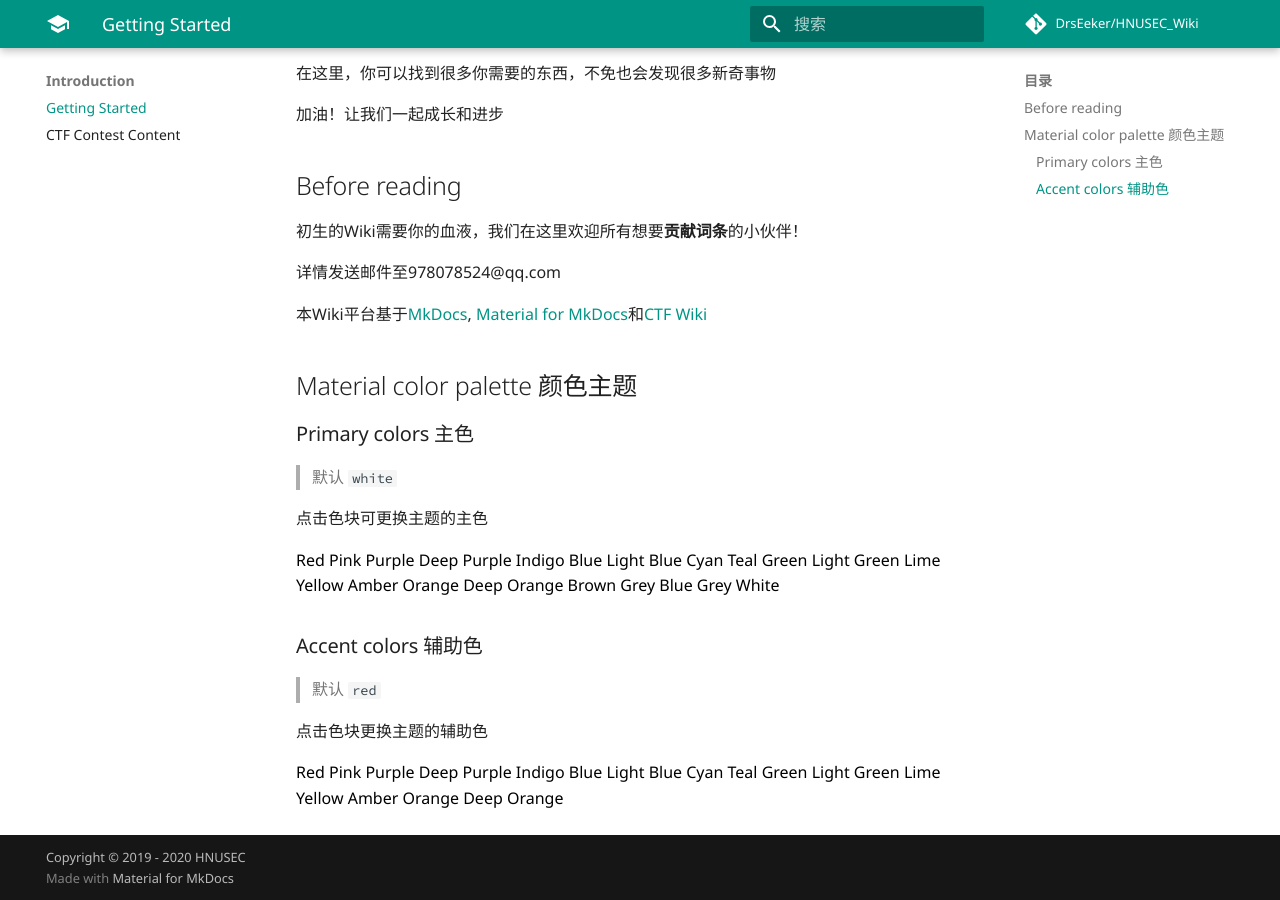
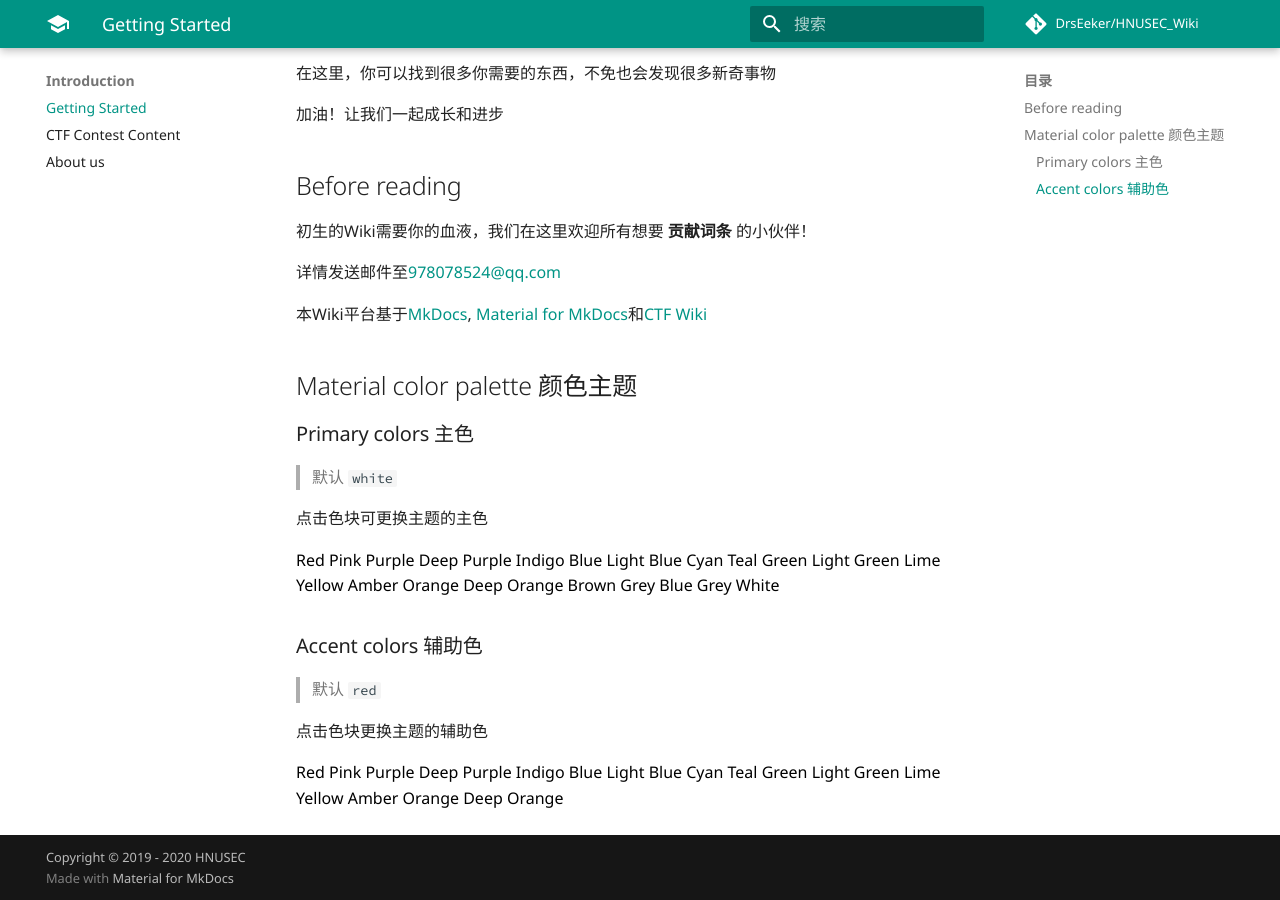
Before and after one commit to DrsEeker/HNUSEC_Wiki, an MkDocs documentation site: the page built from docs/index.md, in a window 1280 px wide and 900 px high, scrolled down 629 px. Built offline with MkDocs 1.6.1 and Material for MkDocs 9.7.7, drawn with Linux system fonts in a browser that asks for light colours; comment, search, counter and statistics services are not loaded.

Commit message:
about us

```diff
--- a/mkdocs.yml
+++ b/mkdocs.yml
@@ -16,6 +16,7 @@ nav:
     - Introduction:
         - Getting Started: index.md
         - CTF Contest Content: Introduction/contest.md
+        - About us: Introduction/about_us.md
     - Course:
         - Introduction: Course/introduction.md
     - CTF-Misc:
@@ -50,3 +51,25 @@ theme:
   font:
     text: 'Noto Sans'
     code: 'Source Code Pro'
+
+extra_javascript:
+    - 'https://cdnjs.loli.net/ajax/libs/pangu/3.3.0/pangu.min.js'
+    - 'https://cdnjs.loli.net/ajax/libs/mathjax/2.7.2/MathJax.js?config=TeX-MML-AM_CHTML'
+
+markdown_extensions:
+  - pymdownx.arithmatex
+  - pymdownx.betterem:
+      smart_enable: all
+  - pymdownx.caret
+  - pymdownx.critic
+  - pymdownx.details
+  - pymdownx.emoji:
+      emoji_generator: !!python/name:pymdownx.emoji.to_svg
+  - pymdownx.inlinehilite
+  - pymdownx.magiclink
+  - pymdownx.mark
+  - pymdownx.smartsymbols
+  - pymdownx.superfences
+  - pymdownx.tasklist:
+      custom_checkbox: true
+  - pymdownx.tilde
```
Also changed, not shown: docs/Introduction/about_us.md (added, +27 -0 lines), docs/Introduction/contest.md (+5 -5 lines), docs/index.md (+4 -4 lines), docs/Introduction/img/Fiat_Lux.png (added), docs/Introduction/img/logo_final.png (added).
